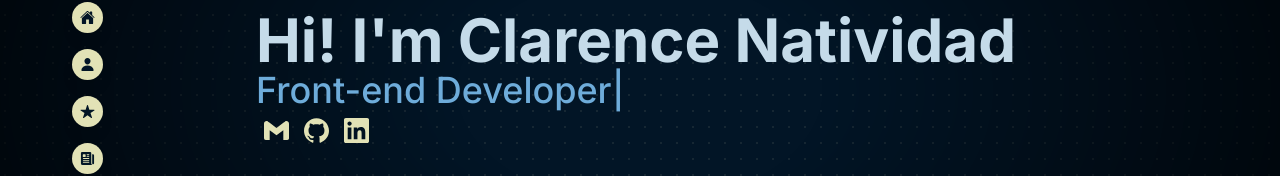
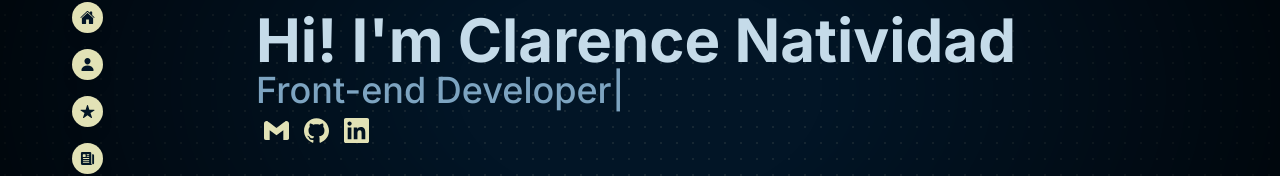
Before and after one commit to clarence00/my-portfolio, a Next.js app: page / in a window 1280 px wide. Shown: the part 310-486 px from the top of the page. Built offline with nearby package versions, Linux system fonts and the light colour scheme.

Commit message:
[UPDATE]: Color palette updated

```diff
--- a/tailwind.config.js
+++ b/tailwind.config.js
@@ -19,8 +19,8 @@ module.exports = {
       colors: {
         customBlue: {
           100: "#021526",
-          200: "#03346E",
-          300: "#6EACDA",
+          200: "#18254E",
+          300: "#7DA4C1",
           400: "#C5DBE9",
         },
         customYellow: {
```
